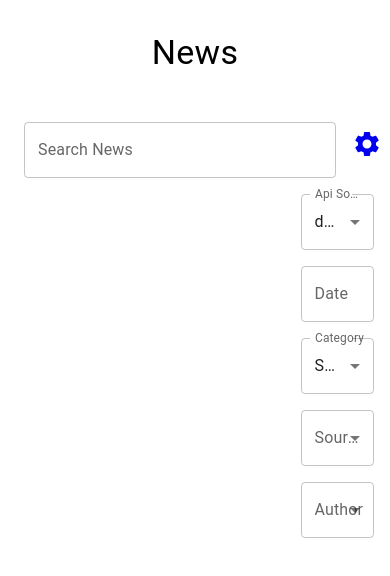
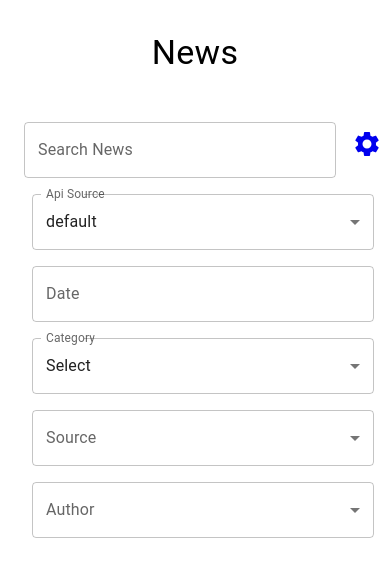
Before and after one commit to elhampour/innoscripta-ag-front, a Next.js app: page / in a window 390 px wide. Shown: the top 576 px of the page. Built offline with nearby package versions, Linux system fonts and the light colour scheme.

Commit message:
Add basic reponsive design.

```diff
--- a/src/app/views/home.tsx
+++ b/src/app/views/home.tsx
@@ -8,6 +8,7 @@ import ArticlesStoreItemInterface from "@/stores/articles/articles.store.item.in
 import CustomComponent from "@/components/custom.component";
 import CustomSearchInput from "@/components/custom.search.input";
 import ArticleGrid from "@/components/article.grid";
+import { useMediaQuery, useTheme } from "@mui/material";
 
 const Home = () => {
   const { articles, filter, filterByTerm } = useArticlesStore((state) => state);
@@ -16,6 +17,10 @@ const Home = () => {
   if (articles[filter.apiSourceType]) {
     currentArticles = articles[filter.apiSourceType] as ArticlesStoreItemInterface[];
   }
+
+  const theme = useTheme();
+
+  const isMd = useMediaQuery(theme.breakpoints.down("md"));
 
   return (
     <CustomComponent title="News">
@@ -35,12 +40,26 @@ const Home = () => {
         </Grid>
       </Grid>
       <Grid container spacing={2}>
-        <Grid size={9}>
-          <ArticleGrid articles={currentArticles} />
-        </Grid>
-        <Grid size={3}>
-          <Filter />
-        </Grid>
+        {isMd && (
+          <>
+            <Grid size={{ lg: 3, md: 12 }} width={"100%"}>
+              <Filter />
+            </Grid>
+            <Grid size={{ lg: 9, md: 12 }}>
+              <ArticleGrid articles={currentArticles} />
+            </Grid>
+          </>
+        )}
+        {!isMd && (
+          <>
+            <Grid size={{ lg: 9, md: 12 }}>
+              <ArticleGrid articles={currentArticles} />
+            </Grid>
+            <Grid size={{ lg: 3, md: 12 }}>
+              <Filter />
+            </Grid>
+          </>
+        )}
       </Grid>
     </CustomComponent>
   );
--- a/src/components/article.grid.tsx
+++ b/src/components/article.grid.tsx
@@ -7,7 +7,7 @@ import NewsCard from "./news.card";
 const ArticleGrid = ({ articles }: { articles: ArticlesStoreItemInterface[] }) => (
   <Grid container spacing={2}>
     {articles.map((article, index) => (
-      <Grid size={4} key={index}>
+      <Grid size={{ lg: 4, md: 6 }} key={index}>
         <NewsCard item={article} />
       </Grid>
     ))}
--- a/src/components/filter.tsx
+++ b/src/components/filter.tsx
@@ -24,7 +24,6 @@ const Filter = () => {
     filterByApiSourceType,
   } = useArticlesStore((state) => state);
   return (
-    <Grid container>
     <Grid size={12}>
       <CustomSelect
         item={{
@@ -64,7 +63,6 @@ const Filter = () => {
         items={authors[filter.apiSourceType]}
       />
     </Grid>
-    </Grid>
   );
 };
 
```
Lines whose indentation alone changed are shown as unchanged.
